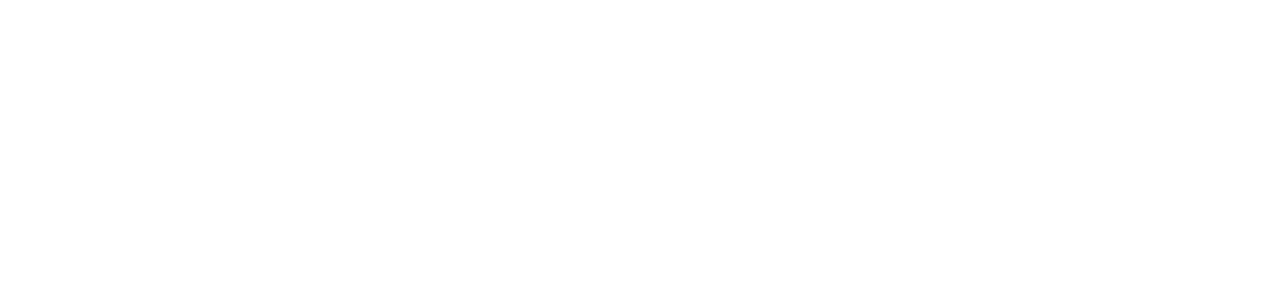
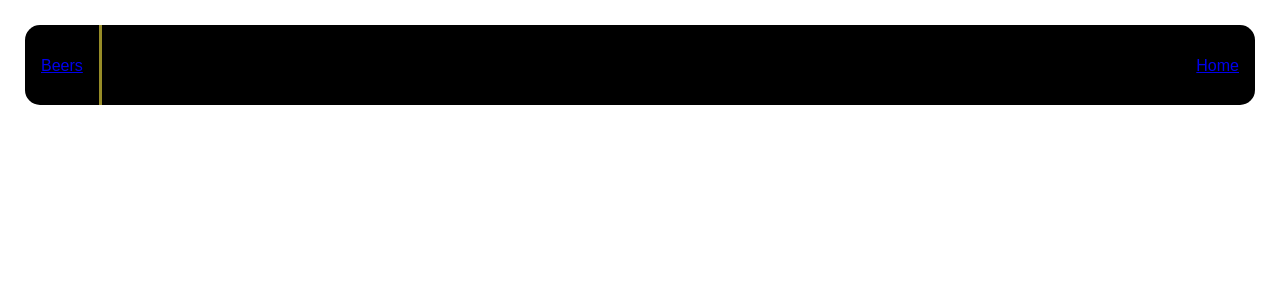
Before and after one commit to Scottl4784/WDI-Project4, a React (Create React App) app in the folder client/: page /1/drinks/1 in a window 1280 px wide. Shown: the top 300 px of the page. Built offline with nearby package versions, Linux system fonts and the light colour scheme.

Commit message:
working on context api

```diff
--- a/client/package.json
+++ b/client/package.json
@@ -8,7 +8,8 @@
     "react": "^16.4.1",
     "react-dom": "^16.4.1",
     "react-router-dom": "^4.3.1",
-    "react-scripts": "1.1.4"
+    "react-scripts": "1.1.4",
+    "styled-components": "^3.3.3"
   },
   "scripts": {
     "start": "react-scripts start",
--- a/client/src/App.js
+++ b/client/src/App.js
@@ -1,20 +1,29 @@
 import React, { Component } from 'react'
-import { BrowserRouter as Router, Route, Switch } from 'react-router-dom'
+import { BrowserRouter as Router, Route, Switch} from 'react-router-dom'
 import HomePage from './components/HomePage';
 import UserPage from './components/UserPage';
+import BeerInfo from './components/BeerInfo';
+import NavBar from './components/NavBar';
+import MyProvider from './components/MyProvider';
 
 
 class App extends Component {
+
+
   render() {
     return (
-      <div>
+      <MyProvider>
         <Router>
+          <div>
+          <NavBar/>
           <Switch>
             <Route exact path='/' component={HomePage} />
             <Route exact path='/:userId' component={UserPage} />
+            <Route exact path='/:userId/drinks/:drinkId' component={BeerInfo} />
           </Switch>
+          </div>
         </Router>
-      </div>
+      </MyProvider>
     );
   }
 }
--- /dev/null
+++ b/client/src/components/BeerInfo.js
@@ -0,0 +1,13 @@
+import React, { Component } from 'react';
+
+class BeerInfo extends Component {
+    render() {
+        return (
+            <div>
+
+            </div>
+        );
+    }
+}
+
+export default BeerInfo;
--- a/client/src/components/BeerSearch.js
+++ b/client/src/components/BeerSearch.js
@@ -1,6 +1,54 @@
 import React, { Component } from 'react';
 import axios from 'axios'
+import styled from 'styled-components'
 
+const Container = styled.div`
+float: right;
+display: flex;
+flex-direction: column;
+border-style: solid;
+padding: 20px;
+align-items: center;
+height: 400px;
+width: 200px;
+margin: 20px;
+background-color: #000000b8;
+border: none;
+color: white;
+img {
+    width: 100px;
+    height: 150px;
+}
+`
+const SearchBar = styled.div`
+    display: flex;
+    align-items: center;
+    margin: 0 0 25px 0
+    button {
+        margin: 5px;
+        height: 30px;
+        width: 60px;
+        border-radius: 5px;
+        background: #eceae4;
+    }
+    input {
+        margin: 5px;
+        border-radius: 5px;
+        border: none;
+        height: 25px;
+        width: 150px;
+        text-align: center;
+    }
+`
+const SearchResults = styled.div`
+    display: flex;
+    flex-direction: column;
+    button {
+        background: #333f4b;
+        border-style: none;
+    }
+
+`
 class BeerSearch extends Component {
     state = {
         search: [],
@@ -53,8 +101,8 @@ class BeerSearch extends Component {
             )
         })
         return (
-            <div>
-                <div>
+            <Container>
+                <SearchBar>
                 <input
                         value={this.state.search}
                         placeholder="Search for a beer"
@@ -63,11 +111,11 @@ class BeerSearch extends Component {
                         onChange={this.handleChange}
                         onKeyPress={this.handleKeyPress}
                     />
-                    </div>
-                    <div>
+                    </SearchBar>
+                    <SearchResults>
                         {resultsList}
-                    </div>
-            </div>
+                    </SearchResults>
+            </Container>
         );
     }
 }
--- a/client/src/components/Beers.js
+++ b/client/src/components/Beers.js
@@ -7,15 +7,15 @@ class Beers extends Component {
         beers: []
     }
 
-    getBeerIds () {
+    getBeerIds() {
         const userId = this.props.match.params.userId
         axios.get(`/api/users/${userId}/drinks`).then((res) => {
             console.log(res.data)
-            this.setState({beers: res.data})
+            this.setState({ beers: res.data })
         })
     }
 
-    componentDidMount () {
+    componentDidMount() {
         this.getBeerIds()
     }
 
@@ -24,14 +24,15 @@ class Beers extends Component {
 
         const beersList = this.state.beers.map((beer) => {
             return (
-
-                <EachBeer beerId={beer.beer_id} key={beer.id}/>
+                <div>
+                    <EachBeer beerId={beer.beer_id} key={beer.id} />
+                </div>
             )
         })
 
         return (
             <div>
-            {beersList}
+                {beersList}
             </div>
         );
     }
--- /dev/null
+++ b/client/src/components/MyProvider.js
@@ -0,0 +1,30 @@
+import React, { Component } from 'react'
+import axios from 'axios'
+
+const MyContext = React.createContext()
+
+class MyProvider extends Component {
+
+    state = {
+        user: []
+    }
+
+    getUser () {
+        const userId = this.props.match.params.userId
+        axios.get(`/api/users/${userId}`).then((res) => {
+            this.setState({user: res.data})
+        })
+    }
+
+    render() {
+        return (
+            <MyContext.Provider value={{
+                state: this.state,
+            }}>
+            {this.props.children}
+            </MyContext.Provider>
+        );
+    }
+}
+
+export default MyProvider;
--- a/client/src/components/NavBar.js
+++ b/client/src/components/NavBar.js
@@ -1,13 +1,39 @@
-import React, { Component } from 'react';
+import React, { Component } from 'react'
+import { Link } from 'react-router-dom'
+import styled from 'styled-components'
 
-class NavBar extends Component {
+const Container = styled.div`
+    height: 5rem;
+    background: #6b6b6b;
+    margin: 25px;
+    display: flex;
+    justify-content: space-between;
+    background-color: black;
+    border-radius: 15px;
+`
+const Logo = styled.div`
+    border-right-style: solid
+    padding: 2rem 1rem;
+    color: #bdaf31cc;
+`
+const HomeButton = styled.div`
+    padding: 2rem 1rem 0 0;
+    color: #bdaf31cc;
+`
+
+class Navbar extends Component {
     render() {
         return (
-            <div>
-
-            </div>
+            <Container>
+                <Logo>
+                <Link to='/'>Beers</Link>
+                </Logo>
+                <HomeButton>
+                <Link to='/'>Home</Link>
+                </HomeButton>
+            </Container>
         );
     }
 }
 
-export default NavBar;
+export default Navbar;
--- a/client/src/components/UserPage.js
+++ b/client/src/components/UserPage.js
@@ -22,8 +22,8 @@ class UserPage extends Component {
         return (
             <div>
                 {this.state.user.name}
-                <BeerSearch {...this.props} />
-                <Beers {...this.props} />
+                <BeerSearch {...this.props}/>
+                <Beers {...this.props}/>
             </div>
         );
     }
```
Also changed, not shown: 1 other file (tests, documents, lock files or other folders).
